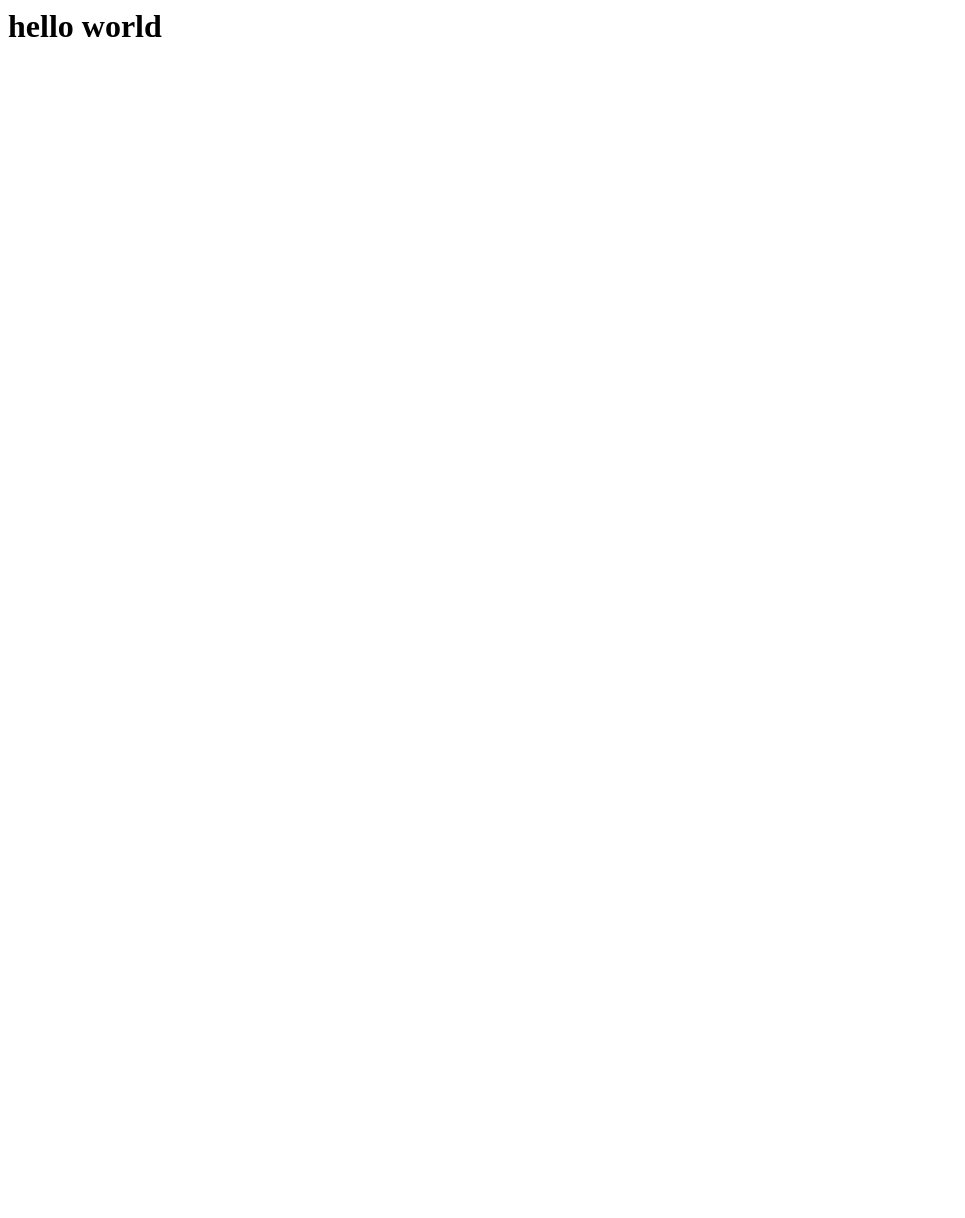
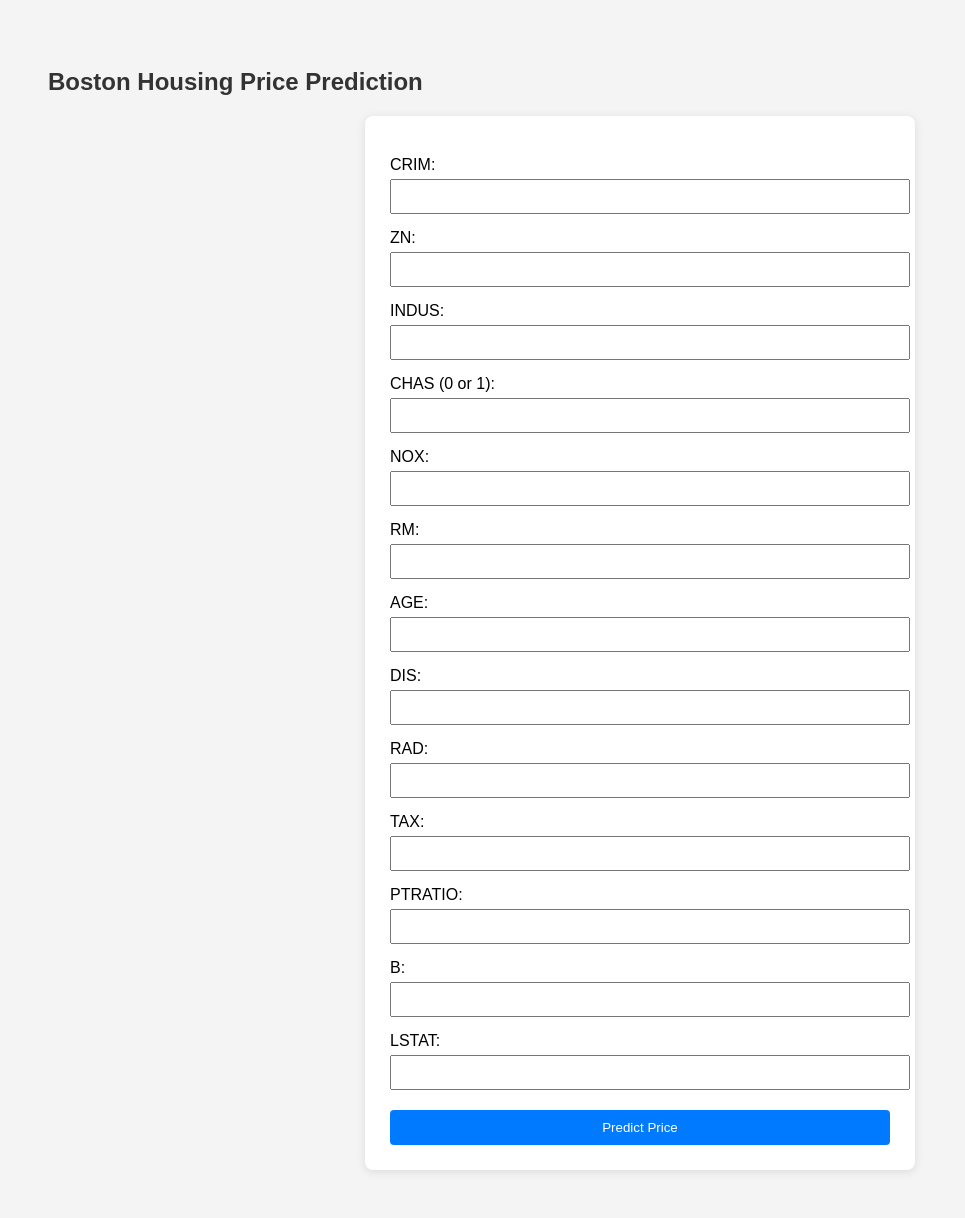
Before and after one commit to nakos-tech/boston_housing_price_prediction, a Flask app: page / in a window 1280 px wide. Before the commit the part shown is almost empty. Shown: the whole page, without its empty margins (0-965 px from the left). Before the commit the page ends 37 px from the top, so only its background shows below. Run offline with Flask 3, Linux system fonts and the light colour scheme; parts of the project's set-up code (start-up, migrations or seed data) failed here and were passed over.

Commit message:
the web app is ready

```diff
--- a/app.py
+++ b/app.py
@@ -25,7 +25,13 @@ def predict_api():
     output = model.predict(new_data)
     print(output[0])
     return jsonify({"prediction": float(output[0])})
-
+@app.route("/predict", methods=["POST"])
+def predict():
+    data=[float(x) for x in request.form.values()]
+    final_output=scalar.transform(np.array(data).reshape(1,-1))
+    print(final_output)
+    output=regmodel.predict(final_output)[0]
+    return render_template("home.html", prediction_text="The predicted price is ()".format(output))
 
 if __name__ == "__main__":
     app.run(debug=True)
--- a/templates/home.html
+++ b/templates/home.html
@@ -1,2 +1,72 @@
-<h1>hello world
-</h1>
+<!DOCTYPE html>
+<html lang="en">
+<head>
+    <meta charset="UTF-8">
+    <title>Boston Housing Price Prediction</title>
+    <style>
+        body {
+            font-family: Arial, sans-serif;
+            padding: 40px;
+            background-color: #f4f4f4;
+        }
+        h2 {
+            color: #333;
+        }
+        form {
+            background: white;
+            padding: 25px;
+            border-radius: 8px;
+            max-width: 500px;
+            margin: auto;
+            box-shadow: 0 2px 10px rgba(0,0,0,0.1);
+        }
+        label {
+            display: block;
+            margin-top: 15px;
+        }
+        input {
+            width: 100%;
+            padding: 8px;
+            margin-top: 5px;
+        }
+        button {
+            margin-top: 20px;
+            padding: 10px;
+            background-color: #007bff;
+            border: none;
+            color: white;
+            width: 100%;
+            cursor: pointer;
+            border-radius: 4px;
+        }
+        button:hover {
+            background-color: #0056b3;
+        }
+    </style>
+</head>
+<body>
+    <h2>Boston Housing Price Prediction</h2>
+    <form action="/predict" method="POST">
+        <label>CRIM: <input type="number" step="any" name="CRIM" required></label>
+        <label>ZN: <input type="number" step="any" name="ZN" required></label>
+        <label>INDUS: <input type="number" step="any" name="INDUS" required></label>
+        <label>CHAS (0 or 1): <input type="number" step="1" name="CHAS" required></label>
+        <label>NOX: <input type="number" step="any" name="NOX" required></label>
+        <label>RM: <input type="number" step="any" name="RM" required></label>
+        <label>AGE: <input type="number" step="any" name="AGE" required></label>
+        <label>DIS: <input type="number" step="any" name="DIS" required></label>
+        <label>RAD: <input type="number" step="any" name="RAD" required></label>
+        <label>TAX: <input type="number" step="any" name="TAX" required></label>
+        <label>PTRATIO: <input type="number" step="any" name="PTRATIO" required></label>
+        <label>B: <input type="number" step="any" name="B" required></label>
+        <label>LSTAT: <input type="number" step="any" name="LSTAT" required></label>
+
+        <button type="submit">Predict Price</button>
+    </form>
+
+    {% if prediction_text %}
+    <h3>{{ prediction_text }}</h3>
+    {% endif %}
+
+</body>
+</html>
```
